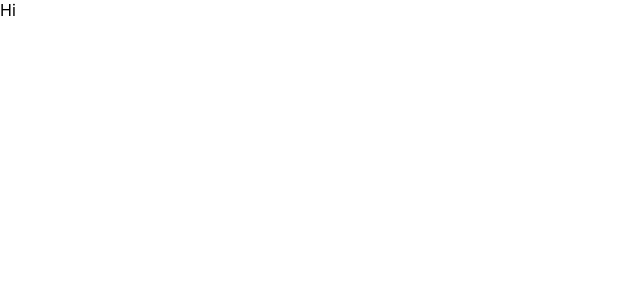
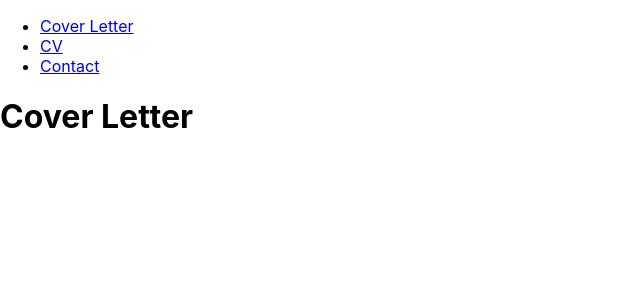
Before and after one commit to notayogilee/portfolio, a React (Create React App) app: page /coverLetter in a window 1280 px wide. Shown: the top 300 px of the page, without its empty margins (0-640 px from the left). Built offline with nearby package versions, Linux system fonts and the light colour scheme.

Commit message:
basic routes setup

```diff
--- a/package.json
+++ b/package.json
@@ -2,12 +2,14 @@
   "name": "portfolio",
   "version": "0.1.0",
   "private": true,
+  "proxy": "http://localhost:3000",
   "dependencies": {
     "@testing-library/jest-dom": "^4.2.4",
     "@testing-library/react": "^9.5.0",
     "@testing-library/user-event": "^7.2.1",
     "react": "^16.13.1",
     "react-dom": "^16.13.1",
+    "react-router-dom": "^5.2.0",
     "react-scripts": "3.4.1"
   },
   "scripts": {
--- a/public/index.html
+++ b/public/index.html
@@ -11,10 +11,9 @@
     />
     <link rel="apple-touch-icon" href="%PUBLIC_URL%/logo192.png" />
 
-    <title>React App</title>
+    <title>Lee Castelani | Junior Software Developer</title>
   </head>
   <body>
-    <noscript>You need to enable JavaScript to run this app.</noscript>
     <div id="root"></div>
   </body>
 </html>
--- a/src/App.js
+++ b/src/App.js
@@ -1,9 +1,25 @@
-import React from 'react';
+import React, { Fragment } from 'react';
+import { BrowserRouter as Router, Route, Switch } from 'react-router-dom';
+import Navbar from './components/Navbar';
+import Main from './components/Main';
+import CoverLetter from './components/CoverLetter';
+import CV from './components/CV';
+import Contact from './components/Contact';
+
+
 import './App.css';
 
 function App() {
   return (
-    <div>Hi</div>
+    <Router>
+      <Fragment>
+        <Navbar />
+        <Route exact path="/" />
+        <Route exact path="/coverLetter" component={CoverLetter} />
+        <Route exact path="/cv" component={CV} />
+        <Route exact path="/contact" component={Contact} />
+      </Fragment>
+    </Router>
   );
 }
 
--- a/src/components/CV.js
+++ b/src/components/CV.js
@@ -0,0 +1,9 @@
+import React from 'react'
+
+const CV = () => {
+  return (
+    <h1>CV</h1>
+  )
+}
+
+export default CV;
--- a/src/components/Contact.js
+++ b/src/components/Contact.js
@@ -0,0 +1,11 @@
+import React from 'react'
+
+const Contact = () => {
+  return (
+    <h1>
+      Contact
+    </h1>
+  )
+}
+
+export default Contact;
--- a/src/components/CoverLetter.js
+++ b/src/components/CoverLetter.js
@@ -0,0 +1,11 @@
+import React from 'react'
+
+const CoverLetter = () => {
+  return (
+    <h1>
+      Cover Letter
+    </h1>
+  )
+}
+
+export default CoverLetter;
--- a/src/components/Main.js
+++ b/src/components/Main.js
@@ -0,0 +1,11 @@
+import React from 'react'
+
+const Main = () => {
+  return (
+    <div>
+      Main
+    </div>
+  )
+}
+
+export default Main;
--- a/src/components/Navbar.js
+++ b/src/components/Navbar.js
@@ -6,7 +6,11 @@
     <nav>
       <div className="logo"></div>
       <div className="links">
-
+        <ul>
+          <li><Link to="/coverLetter">Cover Letter</Link></li>
+          <li><Link to="/cv">CV</Link></li>
+          <li><Link to="/contact">Contact</Link></li>
+        </ul>
       </div>
     </nav>
   )
```
Also changed, not shown: 1 other file (tests, documents, lock files or other folders).
